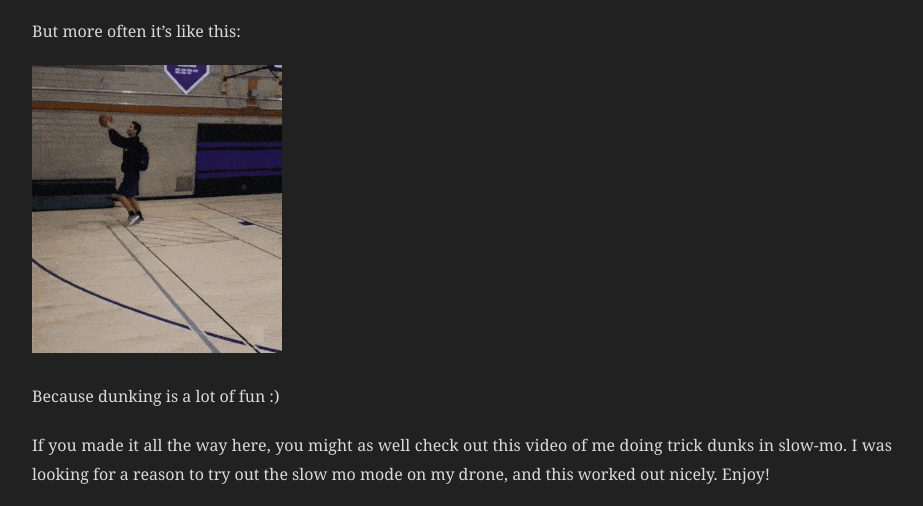
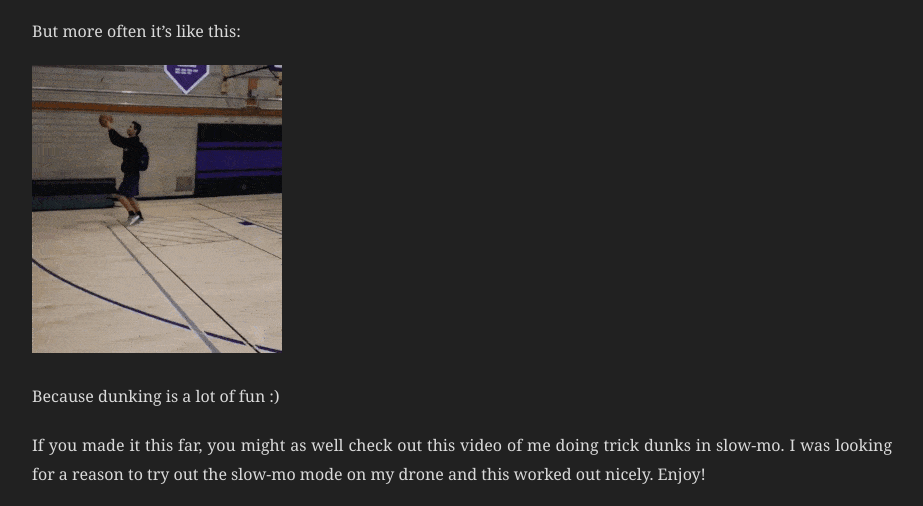
Before and after one commit to EricJoraskie/personal_website, a plain HTML site: page athletics/index.html in a window 1280 px wide. Shown: the part 1804-2310 px from the top of the page, without its empty margins (178-1101 px from the left). Drawn offline with Linux system fonts and the light colour scheme; grey boxes are pictures that could not be loaded.

Commit message:
quick verbiage change

```diff
--- a/athletics/index.html
+++ b/athletics/index.html
@@ -146,7 +146,7 @@ However, I do enjoy being an athlete. For fun, here is my high school highlight
 <p>But more often it&rsquo;s like this:</p>
 <p><img src="/images/athletics/dunkgif.gif" alt="Eric catching a trick alleyoop"></p>
 <p>Because dunking is a lot of fun :)</p>
-<p>If you made it all the way here, you might as well check out this video of me doing trick dunks in slow-mo. I was looking for a reason to try out the slow mo mode on my drone, and this worked out nicely. Enjoy!</p>
+<p>If you made it this far, you might as well check out this video of me doing trick dunks in slow-mo. I was looking for a reason to try out the slow-mo mode on my drone and this worked out nicely. Enjoy!</p>
 
 <div style="position: relative; padding-bottom: 56.25%; height: 0; overflow: hidden;">
   <iframe src="https://www.youtube.com/embed/Z1IppXIfd3Q" style="position: absolute; top: 0; left: 0; width: 100%; height: 100%; border:0;" allowfullscreen title="YouTube Video"></iframe>
```
